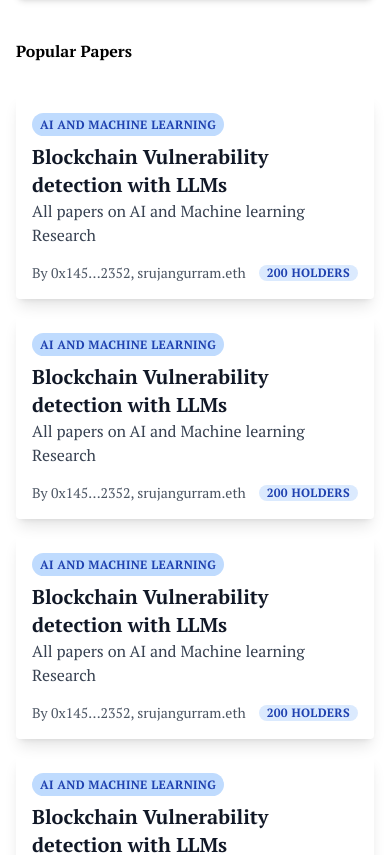
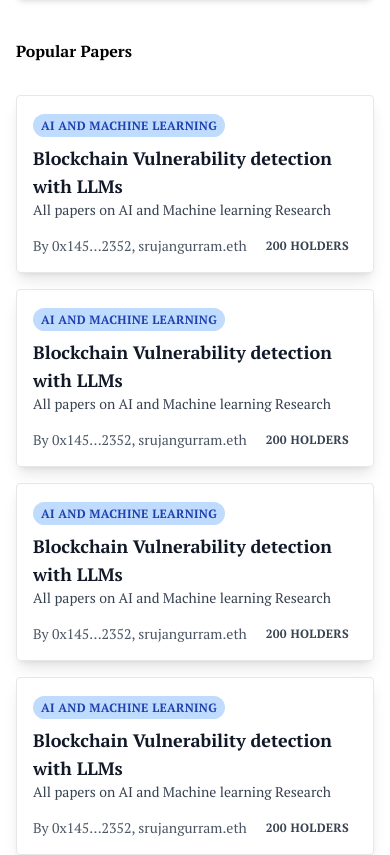
Before and after one commit to Royal-lobster/ChainSheets, a Next.js app: page / in a window 390 px wide. Shown: the part 997-1852 px from the top of the page. Built offline with nearby package versions, Linux system fonts and the light colour scheme.

Commit message:
Refactor PopularPapersCard component to include a border and adjust text sizes for responsive design

```diff
--- a/app/(home)/PopularPapersCard.tsx
+++ b/app/(home)/PopularPapersCard.tsx
@@ -2,15 +2,15 @@ import React from "react";
 
 const PopularPapersCard = () => {
   return (
-    <div className="w-full rounded overflow-hidden shadow-lg p-4 text-gray-700">
+    <div className="w-full rounded overflow-hidden shadow-lg p-4 text-gray-700 border border-gray-200">
       <div className="inline px-2 py-1 bg-blue-200 text-blue-800 text-xs font-semibold rounded-full uppercase tracking-wide">
         AI and Machine Learning
       </div>
       <div className="mt-2 mb-4">
-        <div className="text-xl font-bold text-gray-900 line-clamp-2">
+        <div className="text-lg md:text-xl font-bold text-gray-900 line-clamp-2">
           Blockchain Vulnerability detection with LLMs
         </div>
-        <p className="text-gray-700 text-base line-clamp-2">
+        <p className="text-gray-700 text-sm md:text-base line-clamp-2">
           All papers on AI and Machine learning Research
         </p>
       </div>
@@ -18,7 +18,7 @@ const PopularPapersCard = () => {
         <span className="text-sm text-gray-600">
           By 0x145...2352, srujangurram.eth
         </span>
-        <span className="inline-block bg-blue-100 text-blue-800 text-xs px-2 rounded-full uppercase font-semibold tracking-wide">
+        <span className="inline-block text-xs px-2 rounded-full uppercase font-semibold tracking-wide">
           200 Holders
         </span>
       </div>
```
